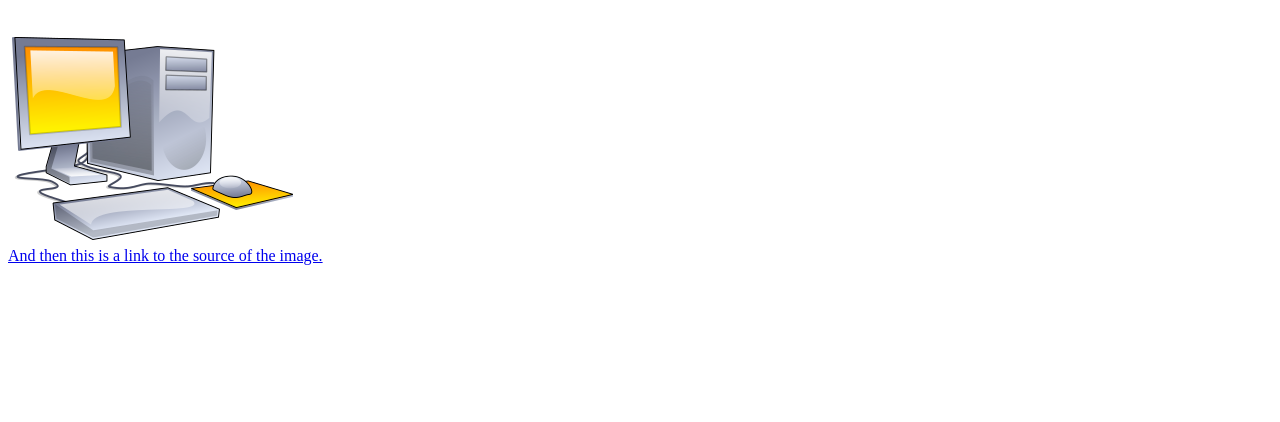
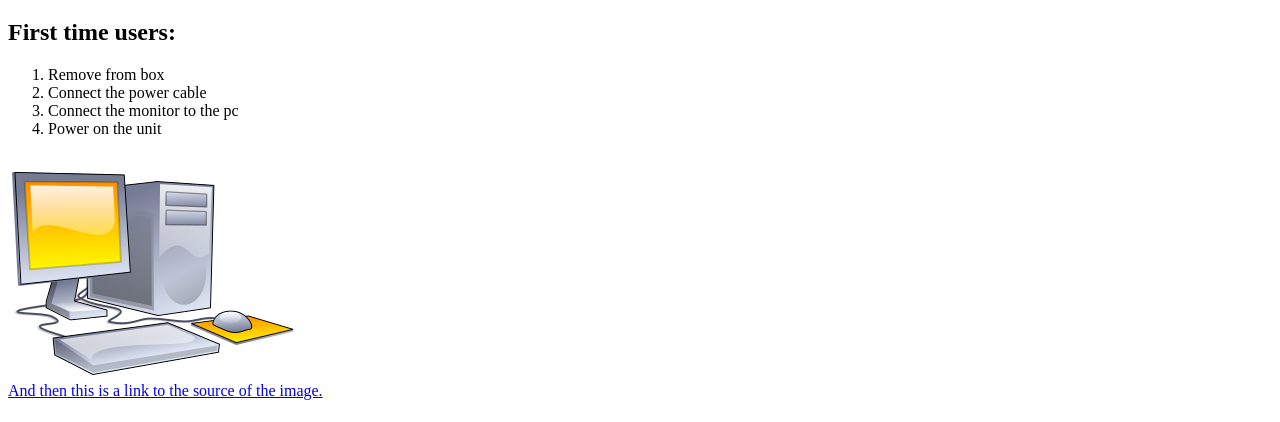
Before and after one commit to AndTonya76/BasicHTMLTags, a plain HTML site: page index.html in a window 1280 px wide. Shown: the part 378-800 px from the top of the page. Drawn offline with Linux system fonts and the light colour scheme.

Commit message:
second commit

```diff
--- a/index.html
+++ b/index.html
@@ -21,7 +21,15 @@
     <p>Make sure you include some varying tags in your practice. It'll be good to see how different elements interact
         with each other.</p>
     <br>
+
     <h1>Look! A Computer!</h1>
+    <h2>First time users:</h2>
+    <ol>
+        <li>Remove from box</li>
+        <li>Connect the power cable</li>
+        <li>Connect the monitor to the pc</li>
+        <li>Power on the unit</li>
+    </ol>
 
     <img src="assets/Computer.png">
     <br>
```
Also changed, not shown: Task.css (deleted).
